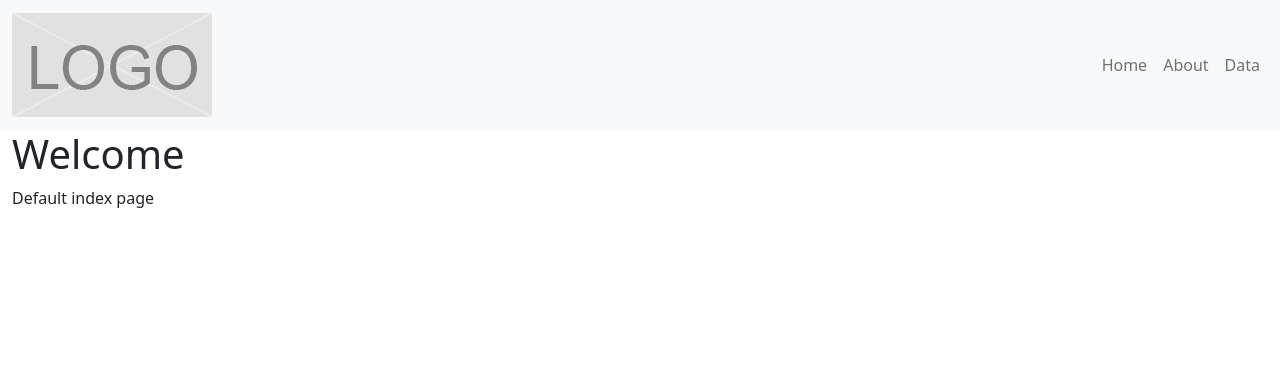
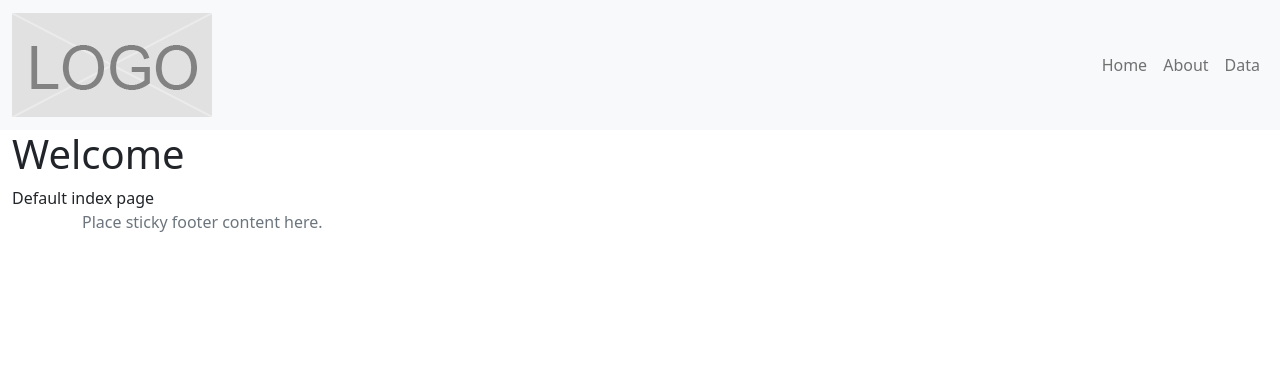
Before and after one commit to joseagaleanoc/php-router, a PHP site: page /php-router/ in a window 1280 px wide. Shown: the top 390 px of the page. Run offline with PHP 8.4, Linux system fonts and the light colour scheme.

Commit message:
[ADD] Dummy footer for all pages

```diff
--- a/index.php
+++ b/index.php
@@ -53,6 +53,11 @@ $route = new Route(
     <div class="container-xxl">
         <?php $route->page(); ?>
     </div>
+    <footer class="footer">
+        <div class="container">
+            <span class="text-muted">Place sticky footer content here.</span>
+        </div>
+    </footer>
 </body>
 
 </html>
```
